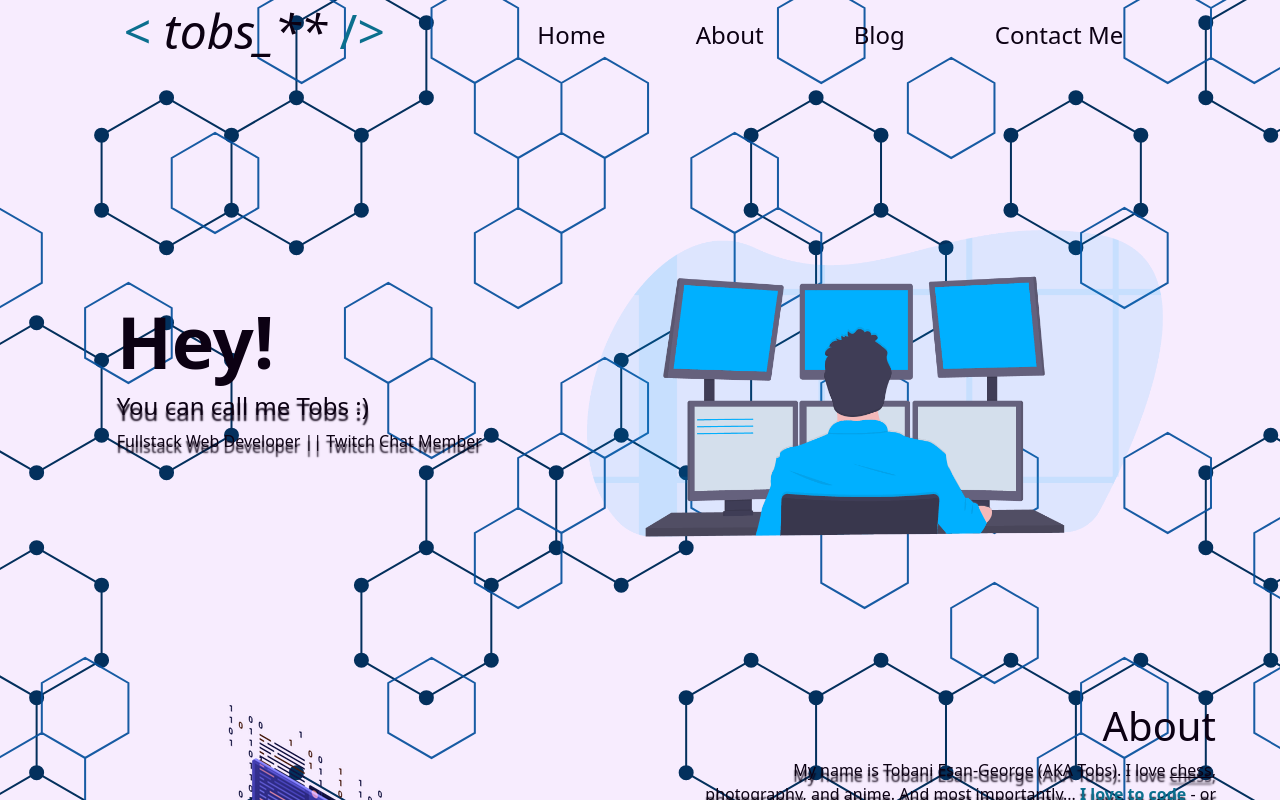
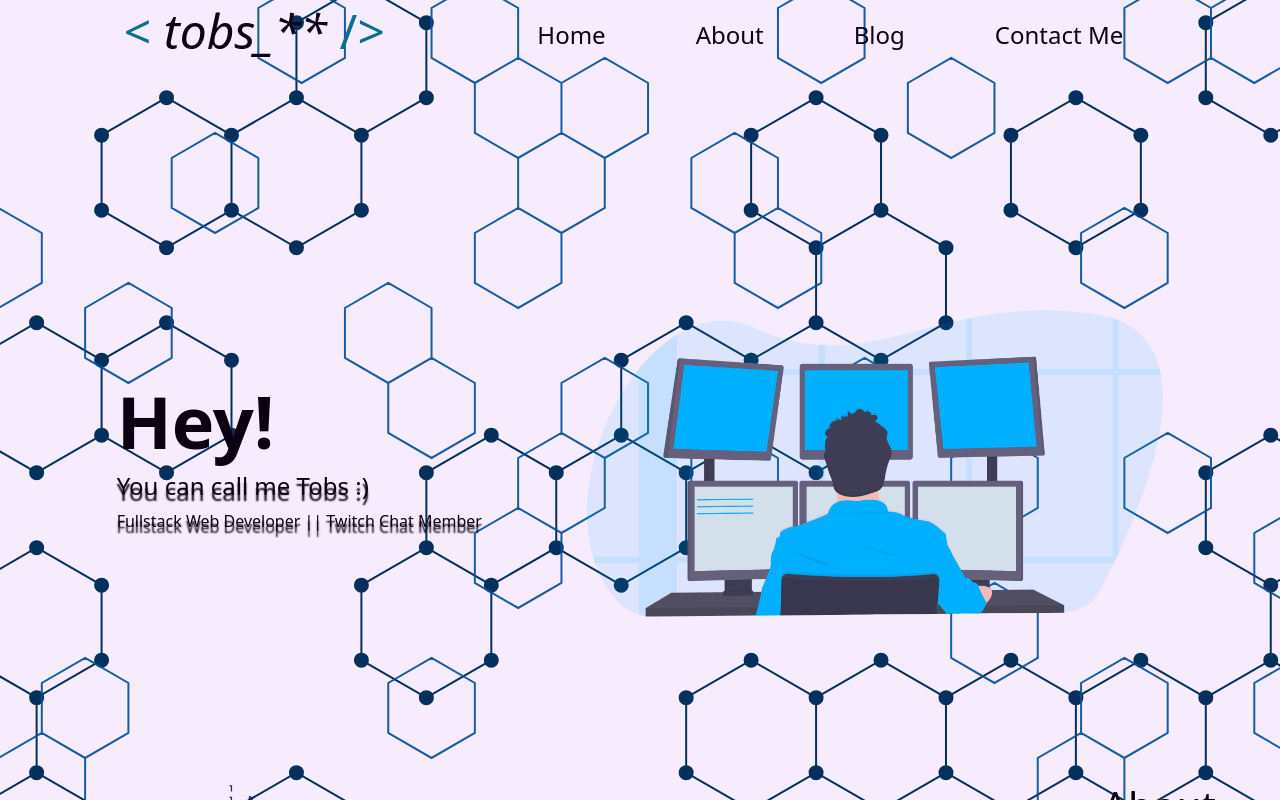
Before and after one commit to Tobshub/my-blog, a React (Vite) app in the folder client/: page / in a window 1280 px wide. Built offline with nearby package versions, Linux system fonts and the light colour scheme; what @trpc/react-query would draw is missing.

Commit message:
style changes

```diff
--- a/client/src/components/ui/navbar.tsx
+++ b/client/src/components/ui/navbar.tsx
@@ -39,6 +39,7 @@ export default function PageNavBar() {
         width: "100dvw",
         backgroundColor: darken ? "var(--palette-background)" : "transparent",
         transition: "background-color 350ms",
+        marginBottom: "5rem",
       }}
     >
       <style>{`
--- a/client/src/index.scss
+++ b/client/src/index.scss
@@ -72,4 +72,5 @@ body,
   min-height: 100vh;
   height: fit-content;
   position: relative;
+  scroll-behavior: smooth;
 }
```
